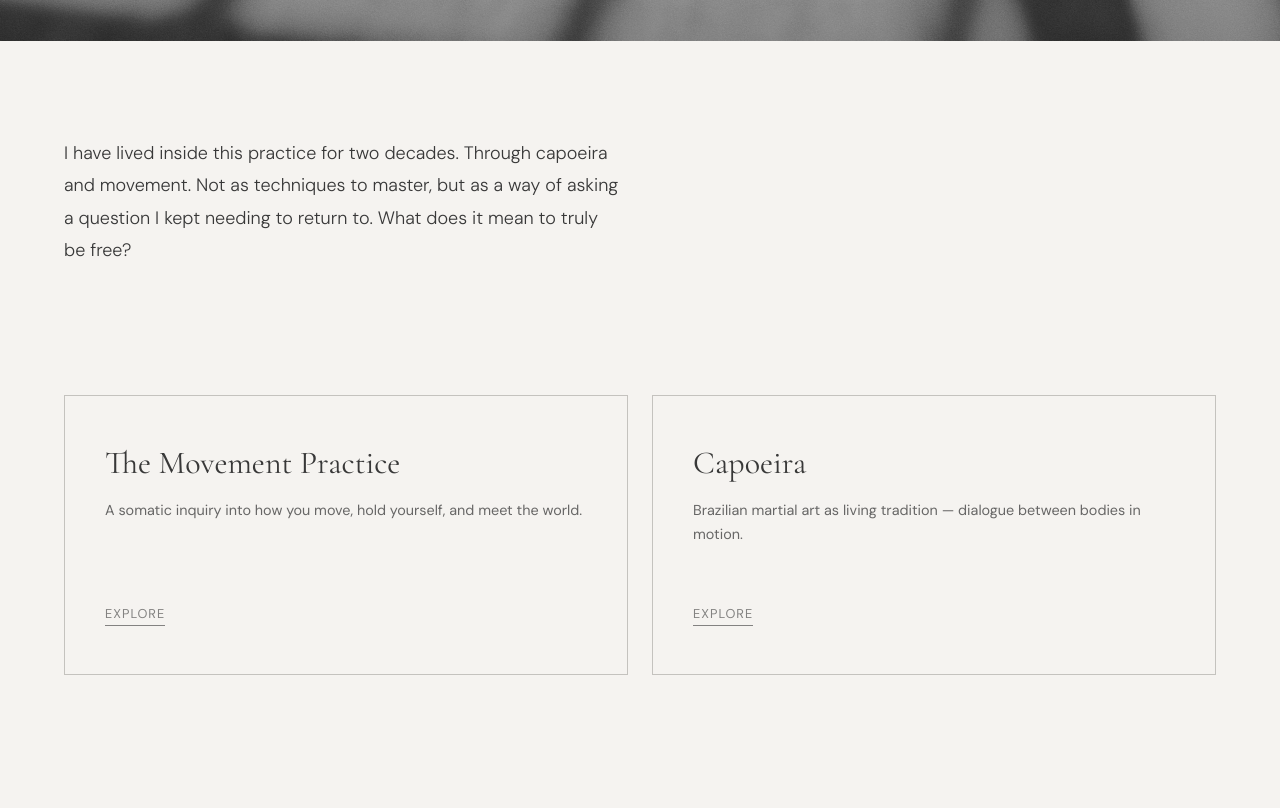
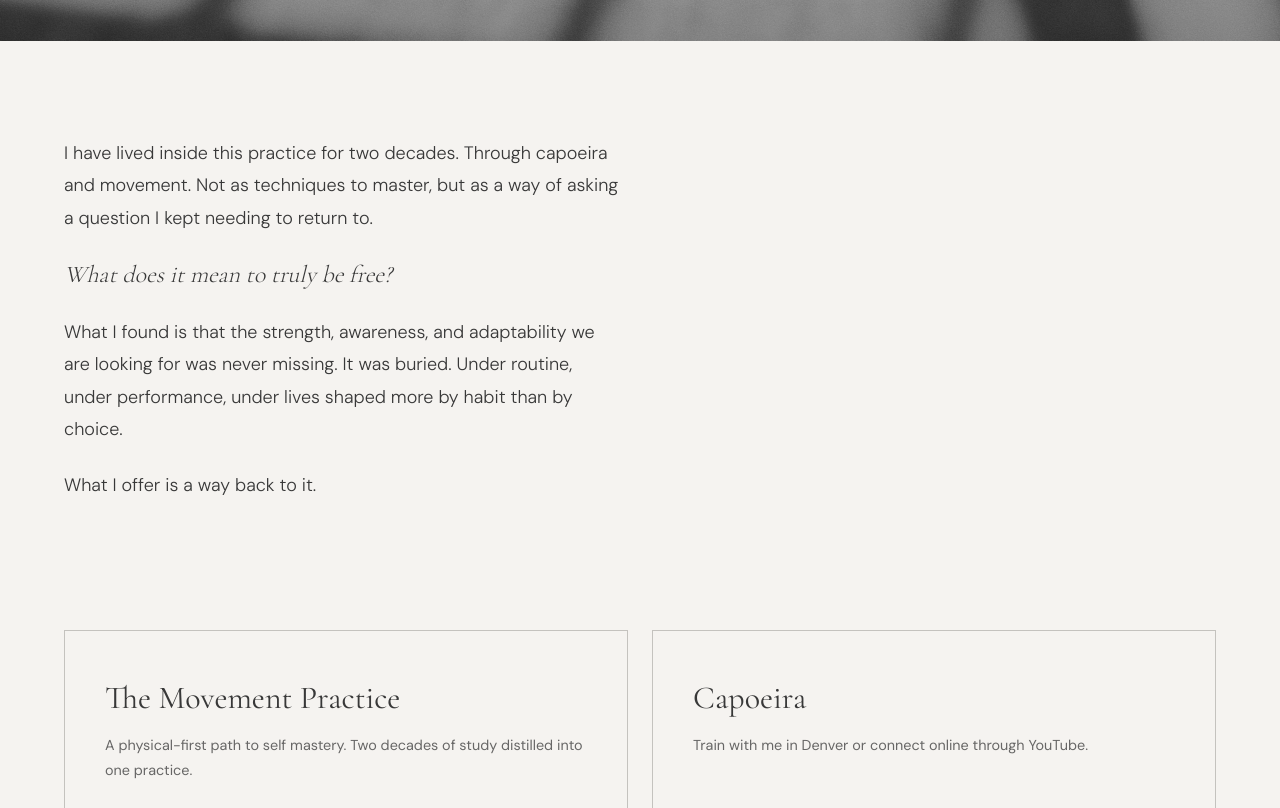
Before and after one commit to idevign/grilo-preto, a Next.js app: page / in a window 1280 px wide. Shown: the part 772-1580 px from the top of the page. Built offline with nearby package versions, Linux system fonts and the light colour scheme.

Commit message:
homepage content update

```diff
--- a/src/app/(main)/page.tsx
+++ b/src/app/(main)/page.tsx
@@ -86,22 +86,71 @@ export default function Home() {
           margin: "0 auto",
         }}
       >
+        <div
+          style={{
+            maxWidth: "560px",
+            display: "flex",
+            flexDirection: "column",
+            gap: "1.5rem",
+          }}
+        >
           <p
             style={{
               fontFamily: "var(--font-body)",
               fontSize: "clamp(1rem, 1.8vw, 1.125rem)",
               lineHeight: 1.8,
               color: "var(--color-dark)",
-            maxWidth: "560px",
               margin: 0,
               fontWeight: 300,
             }}
           >
             I have lived inside this practice for two decades. Through capoeira
             and movement. Not as techniques to master, but as a way of asking a
-          question I kept needing to return to. What does it mean to truly be
-          free?
+            question I kept needing to return to.
           </p>
+
+          <p
+            style={{
+              fontFamily: "var(--font-display)",
+              fontStyle: "italic",
+              fontSize: "clamp(1.25rem, 2.5vw, 1.5rem)",
+              lineHeight: 1.4,
+              color: "var(--color-dark)",
+              margin: 0,
+              fontWeight: 300,
+            }}
+          >
+            What does it mean to truly be free?
+          </p>
+
+          <p
+            style={{
+              fontFamily: "var(--font-body)",
+              fontSize: "clamp(1rem, 1.8vw, 1.125rem)",
+              lineHeight: 1.8,
+              color: "var(--color-dark)",
+              margin: 0,
+              fontWeight: 300,
+            }}
+          >
+            What I found is that the strength, awareness, and adaptability we
+            are looking for was never missing. It was buried. Under routine,
+            under performance, under lives shaped more by habit than by choice.
+          </p>
+
+          <p
+            style={{
+              fontFamily: "var(--font-body)",
+              fontSize: "clamp(1rem, 1.8vw, 1.125rem)",
+              lineHeight: 1.8,
+              color: "var(--color-dark)",
+              margin: 0,
+              fontWeight: 300,
+            }}
+          >
+            What I offer is a way back to it.
+          </p>
+        </div>
       </section>
 
       {/* ── Practice Cards ── */}
@@ -115,12 +164,12 @@ export default function Home() {
         <div className="cards-grid">
           <PracticeCard
             title="The Movement Practice"
-            description="A somatic inquiry into how you move, hold yourself, and meet the world."
+            description="A physical-first path to self mastery. Two decades of study distilled into one practice."
             href="/movement-practice"
           />
           <PracticeCard
             title="Capoeira"
-            description="Brazilian martial art as living tradition — dialogue between bodies in motion."
+            description="Train with me in Denver or connect online through YouTube."
             href="/capoeira"
           />
         </div>
```
Lines whose indentation alone changed are shown as unchanged.
